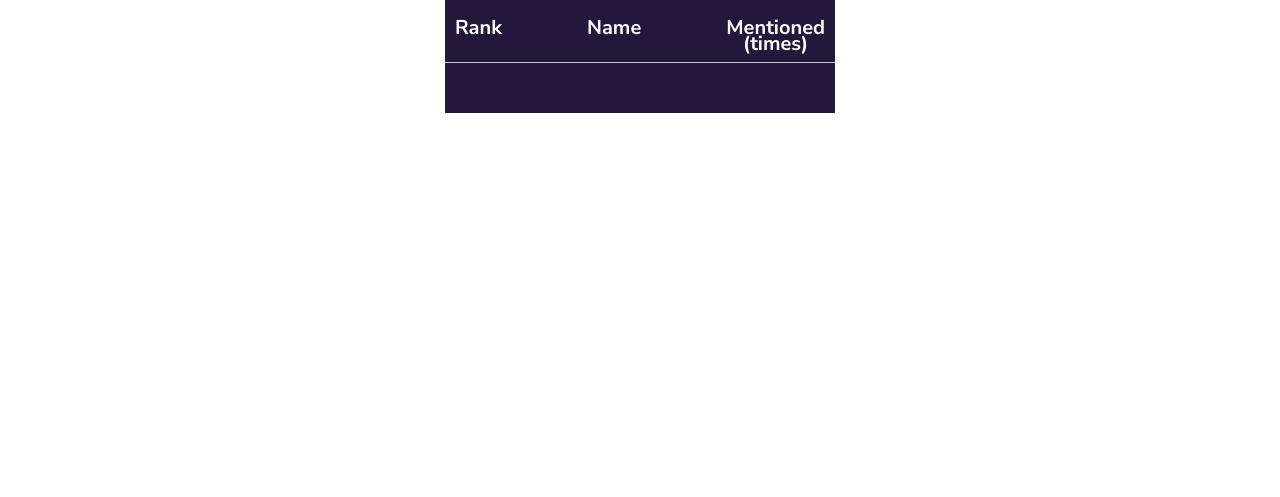
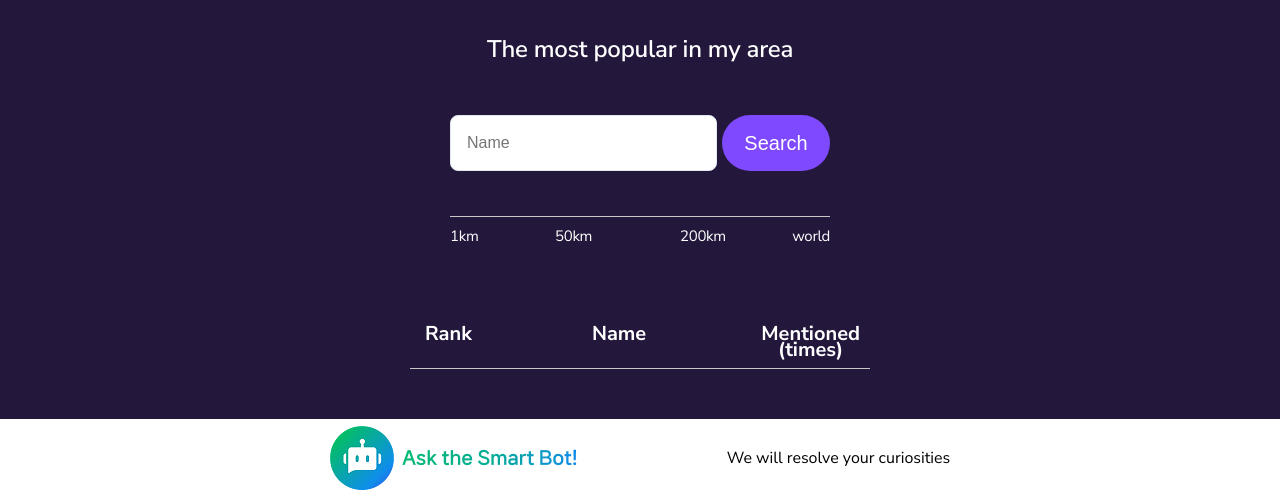
Before and after one commit to ponir-techlogicians/lovecompatability, a Django app: page /app/search/ in a window 1280 px wide. Shown: the part 327-824 px from the top of the page. Before the commit the page ends 440 px from the top, so only its background shows below. Run offline with Django 5.2, Linux system fonts and the light colour scheme; data that the repository does not hold is empty; some libraries are stand-ins or nearby versions.

Commit message:
design changes

```diff
--- a/app/helper.py
+++ b/app/helper.py
@@ -81,3 +81,8 @@ def validate_with_google(package_name, subscription_id, token):
         'expiryTime': data['expiryTimeMillis'],
         'autoRenewing': data.get('autoRenewing', False)
     }
+
+def get_app_info(response):
+    package_name = 'com.crushometer.crushometerapp'
+    product_id = 'com.crushometer.unlockcrush'
+    purchase_token = response['purchaseToken']
--- a/app/static/app/scss/index.css
+++ b/app/static/app/scss/index.css
@@ -3,6 +3,7 @@ body {
   font-family: "Nunito Sans", serif;
   font-style: normal;
   overflow-x: hidden;
+  background: #23183C;
 }
 
 :where(html, body) {
@@ -57,11 +58,38 @@ body {
   appearance: none;
 }
 
+.mobile {
+  display: block;
+}
+@media screen and (min-width: 390px) {
+  .mobile {
+    display: none;
+  }
+}
+
+.pc {
+  display: none;
+}
+@media screen and (min-width: 390px) {
+  .pc {
+    display: block;
+  }
+}
+
+.topBanner {
+  text-align: center;
+}
+
 .loveWrap {
   width: 100%;
   max-width: 390px;
   margin: 0 auto;
   background: #23183C;
+}
+@media screen and (min-width: 390px) {
+  .loveWrap {
+    max-width: 600px;
+  }
 }
 .loveWrap__tit {
   font-size: 8.7179487179vw;
@@ -199,11 +280,30 @@ body {
   height: 20vw;
   padding-top: 2.5641025641vw;
   background: #fff;
+  display: flex;
+  justify-content: flex-start;
+}
+@media screen and (min-width: 390px) {
+  .loveWrap__ad p {
+    display: inline-block;
+    margin: 0;
+  }
+}
+@media screen and (max-width: 599px) {
+  .loveWrap__ad p {
+    display: none;
+  }
 }
 @media screen and (min-width: 390px) {
   .loveWrap__ad {
+    display: flex;
+    align-items: center;
+    justify-content: center;
+    text-align: center;
+    margin: 0 auto;
     height: 78px;
-    padding-top: 10px;
+    padding-block: 10px;
+    gap: 16px;
   }
 }
 
@@ -466,8 +568,8 @@ body {
 }
 @media screen and (min-width: 390px) {
   .search__box {
-    margin-top: 50px;
-    margin-bottom: 45px;
+    max-width: 420px;
+    margin: 50px auto 45px;
     gap: 5px;
     padding-inline: 20px;
   }
@@ -548,9 +650,16 @@ body {
 }
 @media screen and (min-width: 390px) {
   .search__range {
+    max-width: 420px;
     padding-top: 10px;
     padding-inline: 20px;
-    margin-bottom: 80px;
+    margin: 0 auto 80px;
+  }
+}
+@media screen and (min-width: 390px) {
+  .search__list {
+    max-width: 460px;
+    margin: 0 auto;
   }
 }
 .search__listHeader {
--- a/app/static/app/scss/index.scss
+++ b/app/static/app/scss/index.scss
@@ -1,5 +1,6 @@
 // 디바이스 너비 변수(figma 기준)
 $device-width: 390px;
+$mobile-width: 600px;
 
 // px을 vw로 변환하는 함수
 @function vw($px) {
@@ -10,10 +11,17 @@ $device-width: 390px;
     @content;
   }
 }
+@mixin mobile-only {
+  @media screen and (max-width: #{$mobile-width - 1px}) {
+    @content;
+  }
+}
+
 body {
   font-family: "Nunito Sans", serif;
   font-style: normal;
   overflow-x: hidden;
+  background: #23183C;
 }
 :where(html, body) {
   min-height: 100dvh;
@@ -66,10 +74,28 @@ body {
 :where(button[class], input[class], meter[class], progress[class], select[class], textarea[class]) {
   appearance: none;
 }
+.mobile {
+  display: block;
+  @include min-width {
+    display: none;
+  }
+}
 
+.pc {
+  display: none;
+  @include min-width {
+    display: block;
+  }
+}
+.topBanner {
+  text-align: center;
+}
 .loveWrap {
   width: 100%;
   max-width: 390px;
+  @include min-width {
+    max-width: 600px;
+  }
   margin: 0 auto;
   background: #23183C;
   &__tit {
@@ -94,12 +120,14 @@ body {
     padding-top: vw(40px);
     padding-bottom: vw(10px);
     img {
-      display: block;
       width: 90%;
       margin:0 auto;
+      @include min-width {
+        width: 100%;
+      }
     }
     @include min-width {
-      padding-top: 40px;
+      padding-top: 10px;
       padding-bottom: 10px;
     }
   }
@@ -107,6 +135,9 @@ body {
     display: flex;
     margin:0 auto;
     width: 88%;
+    @include min-width {
+      max-width: 440px;
+    }
     position: relative;
     + .loveWrap__inputBox {
       margin-top: vw(14px);
@@ -138,6 +169,45 @@ body {
     padding-top: vw(15px);
     background-color: rgba(255,255,255,.1);
     @include min-width {
+      height: 56px;
+      border-radius: 8px;
+      font-size: 16px;
+      padding-top: 15px;
+      padding-left: 14px;
+    }
+  }
+  &__selectBox {
+    display: flex;
+    margin:0 auto;
+    width: 88%;
+    @include min-width {
+      max-width: 440px;
+      margin-top: 14px;
+    }
+    position: relative;
+  }
+  &__select {
+    border: 1px solid #fff;
+    width: 100%;
+    height: vw(56px);
+    border-radius: vw(8px);
+    padding-left: vw(13px);
+    font-size: vw(16px);
+    color:#fff;
+    padding-top: vw(15px);
+    background-color: rgba(255,255,255,.1);
+    background-image: url('../img/ico_arrow.svg'); // 기본 상태의 화살표 이미지
+    background-position: calc(100% - 20px) 25px;
+    background-repeat: no-repeat;
+    background-size: vw(5px);
+    @include min-width {
+      background-size:24px;
+    }
+
+    &:focus {
+      background-image: url('../img/ico_arrow_up.svg'); // 기본 상태의 화살표 이미지
+    }
+      @include min-width {
       height: 56px;
       border-radius: 8px;
       font-size: 16px;
@@ -194,9 +264,26 @@ body {
     height: vw(78px);
     padding-top: vw(10px);
     background: #fff;
+    display: flex;
+    justify-content: flex-start;
+    p {
+      @include min-width {
+        display: inline-block;
+        margin:0;
+      }
+      @include mobile-only{
+        display: none;
+      }
+    }
     @include min-width {
+      display: flex;
+      align-items: center;
+      justify-content: center;
+      text-align: center;
+      margin:0 auto;
       height: 78px;
-      padding-top:10px;
+      padding-block:10px;
+      gap: 16px;
     }
   }
 }
@@ -272,7 +359,7 @@ body {
       border-radius: 43px;
       height: 33px;
       padding-top: 3px;
-      line-height: 13px;}
+      line-height: 24px;}
     span {
       white-space: normal; /* 줄바꿈 허용 */
       overflow: hidden; /* 넘치는 텍스트 숨김 */
@@ -337,7 +424,9 @@ body {
       font-size: vw(15px);
       color:#fff;
       @include min-width {
-        font-size: 15px
+        font-size: 15px;
+        height: 20px;
+        margin-block: 15px;
       }
     }
   }
@@ -435,8 +524,8 @@ body {
     gap: vw(5px);
     padding-inline: vw(20px);
     @include min-width {
-      margin-top: 50px;
-      margin-bottom: 45px;
+      max-width: 420px;
+      margin:50px auto 45px;
       gap: 5px;
       padding-inline: 20px;
     }
@@ -507,9 +596,16 @@ body {
       }
     }
     @include min-width {
+      max-width: 420px;
       padding-top: 10px;
       padding-inline: 20px;
-      margin-bottom: 80px;
+      margin:0 auto 80px;
+    }
+  }
+  &__list {
+    @include min-width {
+      max-width: 460px;
+      margin:0 auto;
     }
   }
   &__listHeader {
@@ -625,7 +721,7 @@ body {
   }
   &__with {
     display: block;
-    width: calc(100% - vw(40px));
+    width: calc(100% - #{vw(40px)});
     margin:vw(10px) auto 0;
     height: vw(59px);
     background-color: #7E49FF;
@@ -738,10 +834,18 @@ body {
     &:active {
       background: #6a3cd9;
     }
+    &.app {
+      background-color: #F9FF49;
+      color:#000;
+      &:hover,
+      &:active {
+        background: #c9cf3c;
+      }
+    }
   }
 }
 #slider {
-  width: calc(100% - vw(40px));
+  width: calc(100% - #{vw(40px)});
   height: 1px;
   background-color: #C8C8C8;
   position: absolute;
--- a/app/templates/search.html
+++ b/app/templates/search.html
@@ -1,4 +1,5 @@
 {% extends "layout/main.html" %}
+{% load static %}
 {% block content %}
 <script>
     // Function to get user's current location and submit the form
@@ -26,6 +27,9 @@
         }
     }
 </script>
+<div class="topBanner pc">
+  <img src="{% static 'app/img/pc_top.png' %}" alt="">
+</div>
 <div class="loveWrap search">
     <div class="search__tit">
       The most popular in my area
@@ -86,6 +90,10 @@
     </a>{% endcomment %}
     {% endif %}
   </div>
+  <div class="loveWrap__ad">
+      <img src="{% static 'app/img/banner01.png' %}" alt="">
+      <p>We will resolve your curiosities</p>
+  </div>
   <script src="https://code.jquery.com/jquery-3.7.1.js"></script>
   <script src="https://code.jquery.com/ui/1.14.1/jquery-ui.js"></script>
   <script src="https://cdnjs.cloudflare.com/ajax/libs/jqueryui-touch-punch/0.2.3/jquery.ui.touch-punch.min.js"></script>
```
Also changed, not shown: other parts of app/static/app/scss/index.css (+65 -3 lines), app/templates/calculate.html (+9 -4 lines), app/templates/list.html (+8 -0 lines), app/templates/result.html (+10 -3 lines), 1 other file.
